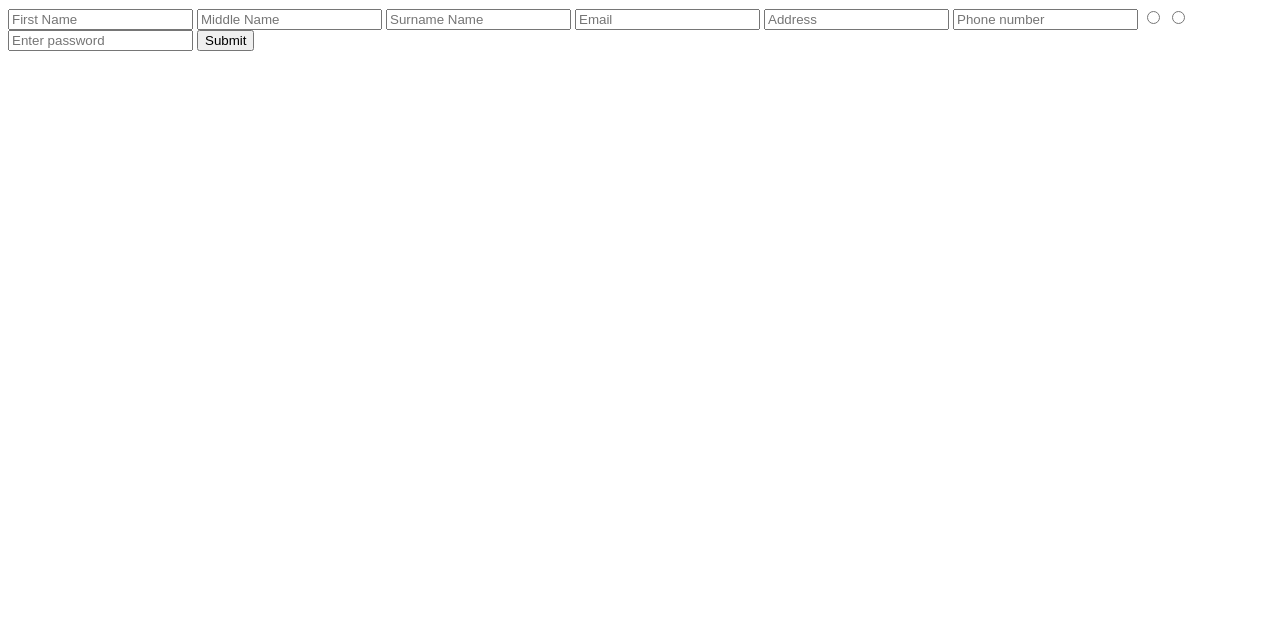
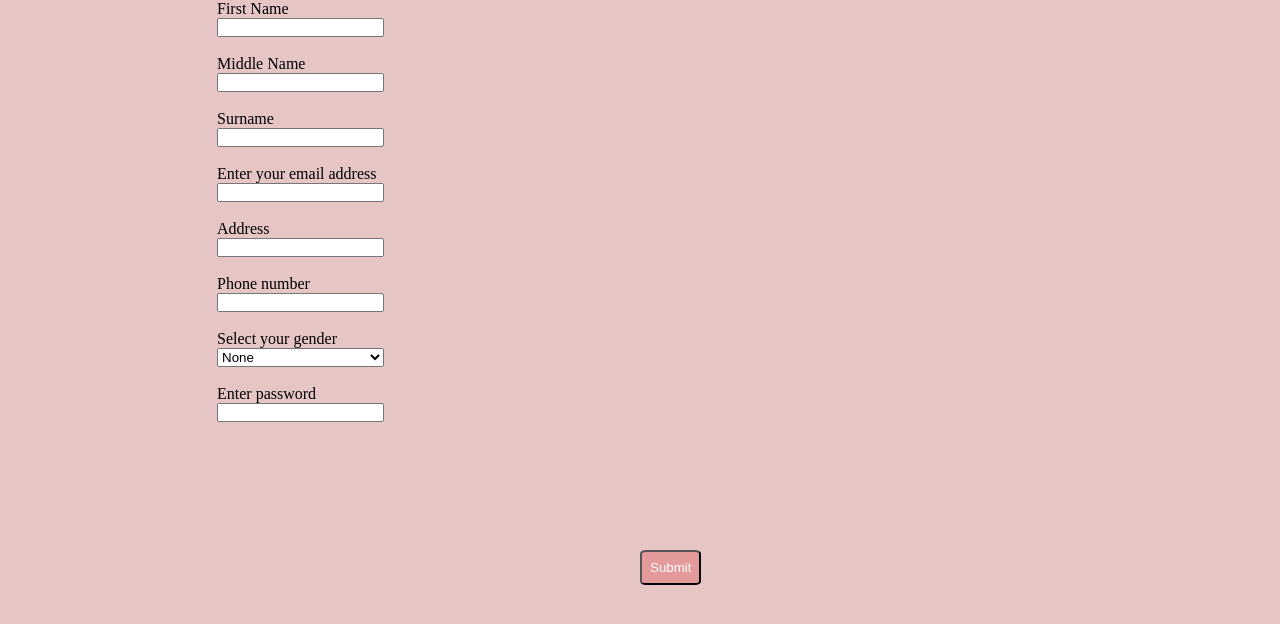
Before and after one commit to Joshman00/Sidehustle, a plain HTML site: page index.html in a window 1280 px wide. Drawn offline with Linux system fonts and the light colour scheme.

Commit message:
form layout

```diff
--- a/index.html
+++ b/index.html
@@ -1,26 +1,73 @@
 <!DOCTYPE html>
 <html lang="en">
-<head>
-    <meta charset="UTF-8">
-    <meta http-equiv="X-UA-Compatible" content="IE=edge">
-    <meta name="viewport" content="width=device-width, initial-scale=1.0">
+  <head>
+    <meta charset="UTF-8" />
+    <meta http-equiv="X-UA-Compatible" content="IE=edge" />
+    <meta name="viewport" content="width=device-width, initial-scale=1.0" />
     <title>week task</title>
-    <script src="text.js">Javascript</script>
-</head>
-<body>
-    <form>
-        <section class="biodata">
-            <input type="text" placeholder="First Name">
-        <input type="text" placeholder="Middle Name">
-        <input type="text" placeholder="Surname Name">
-        <input type="email" placeholder="Email">
-        <input type="text" placeholder="Address">
-        <input type="tel" placeholder="Phone number">
-        <input type="radio" placeholder="Male">
-        <input type="radio" placeholder="Female">
-        </section>
-        <input type="password" placeholder="Enter password">
-        <input type="submit" placeholder="submit">
-    </form>
-</body>
+    <link rel="stylesheet" href="style.css" />
+    <script src="text.js">
+      Javascript
+    </script>
+  </head>
+  <body class="formlayout">
+    <section class="form">
+      <form>
+        <div class="formarea">
+          <label for="first name">First Name</label>
+          <input type="text" name="First name" id="first name" /> <br />
+        </div>
+
+        <div class="formarea">
+          <label for="middle name">Middle Name</label>
+          <input type="text" name="middle name" id="middle name" /><br />
+        </div>
+
+        <div class="formarea">
+          <label for="surname">Surname</label>
+          <input type="text" name="surname" id="surname" /><br />
+        </div>
+
+        <div class="formarea">
+          <label for="Email">Enter your email address</label>
+          <input type="email" name="email" id="email" /><br />
+        </div>
+
+        <div class="formarea">
+          <label for="Address">Address</label>
+          <input type="text" name="Address" id="Address" /><br />
+        </div>
+
+        <div class="formarea">
+          <label for="phone number">Phone number</label>
+          <input type="tel" name="phone number" id="phone number" /><br />
+        </div>
+
+        <div class="formarea">
+          <label for="Gender">Select your gender</label>
+          <select>
+            <option>None</option>
+            <option value="male">Male</option>
+            <option value="female">Female</option>
+            <option value="other">Other</option></select
+          ><br />
+        </div>
+
+        <div class="formarea">
+          <label for="password">Enter password</label>
+          <input
+            class="input area"
+            type="password"
+            name="password"
+            id="password"
+          />
+        </div>
+      </form>
+    </section>
+    <section>
+      <footer class="footer">
+        <button class="btn">Submit</button>
+      </footer>
+    </section>
+  </body>
 </html>
--- /dev/null
+++ b/style.css
@@ -0,0 +1,46 @@
+ * {
+    margin: 0;
+    padding: 0;
+    box-sizing: border-box;
+}
+
+.formlayout {
+    background-color: rgb(230, 197, 197);
+
+}
+
+.formarea {
+    display: flex;
+    /* position: relative; */
+    padding-left: 50%;
+    flex-direction: column;
+    /* border-radius: 10px; */
+}
+
+.form {
+    /* background-color: rgb(228, 154, 154); */
+    /* position: relative; */
+    /* border: 10px; */
+    padding-left: 50px;
+    /* padding-bottom: 10px; */
+    padding: auto;
+    width: 30%;
+    border-radius: 10px;
+}
+
+.btn{
+    background-color: rgb(228, 154, 154);
+    /* position: relative; */
+    padding: 50%;
+    color: white;
+    padding: 8px;
+    border-radius: 10%;
+}
+
+.btn:hover {background: rgb(206, 61, 61);}
+
+.footer{
+    padding-top: 10%;
+    position: relative;
+    padding-left: 50%;
+}
--- a/text.js
+++ b/text.js
@@ -1 +1 @@
-alert (login)
+alert("login successful")
```
